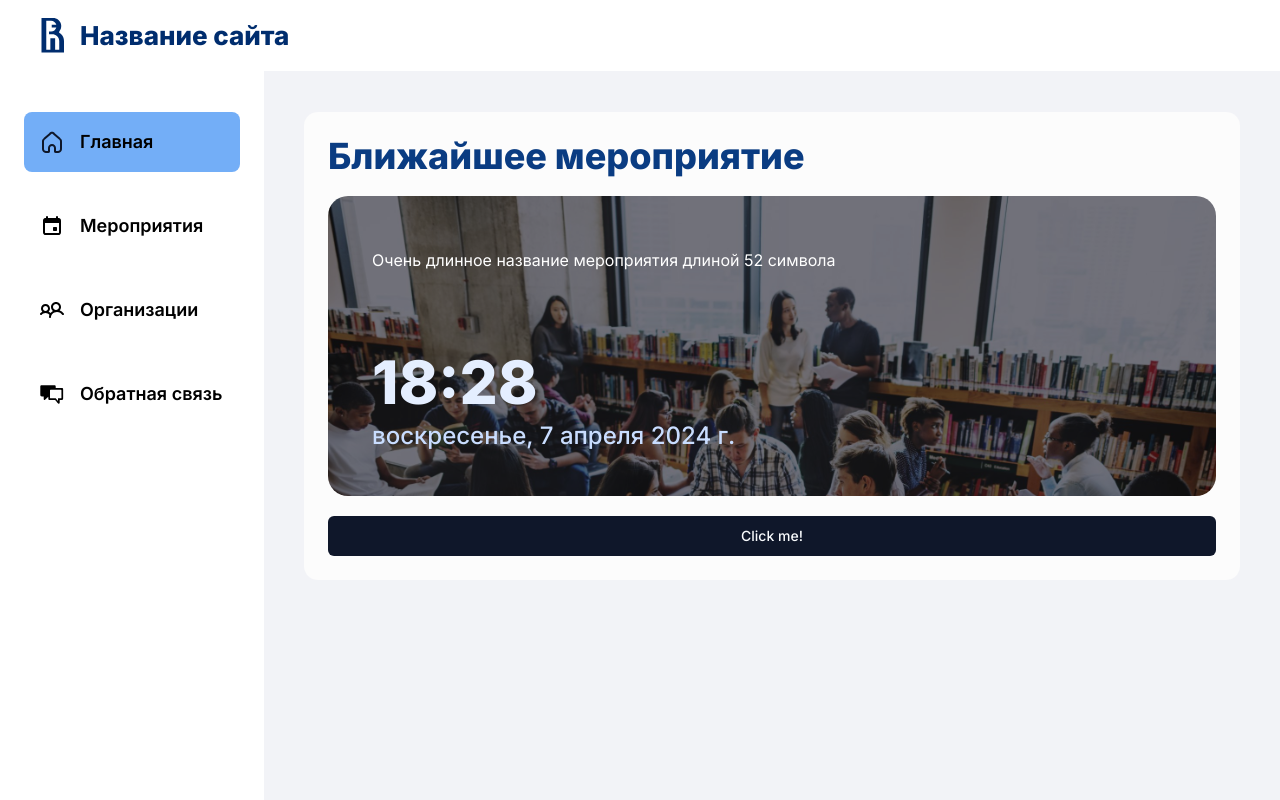
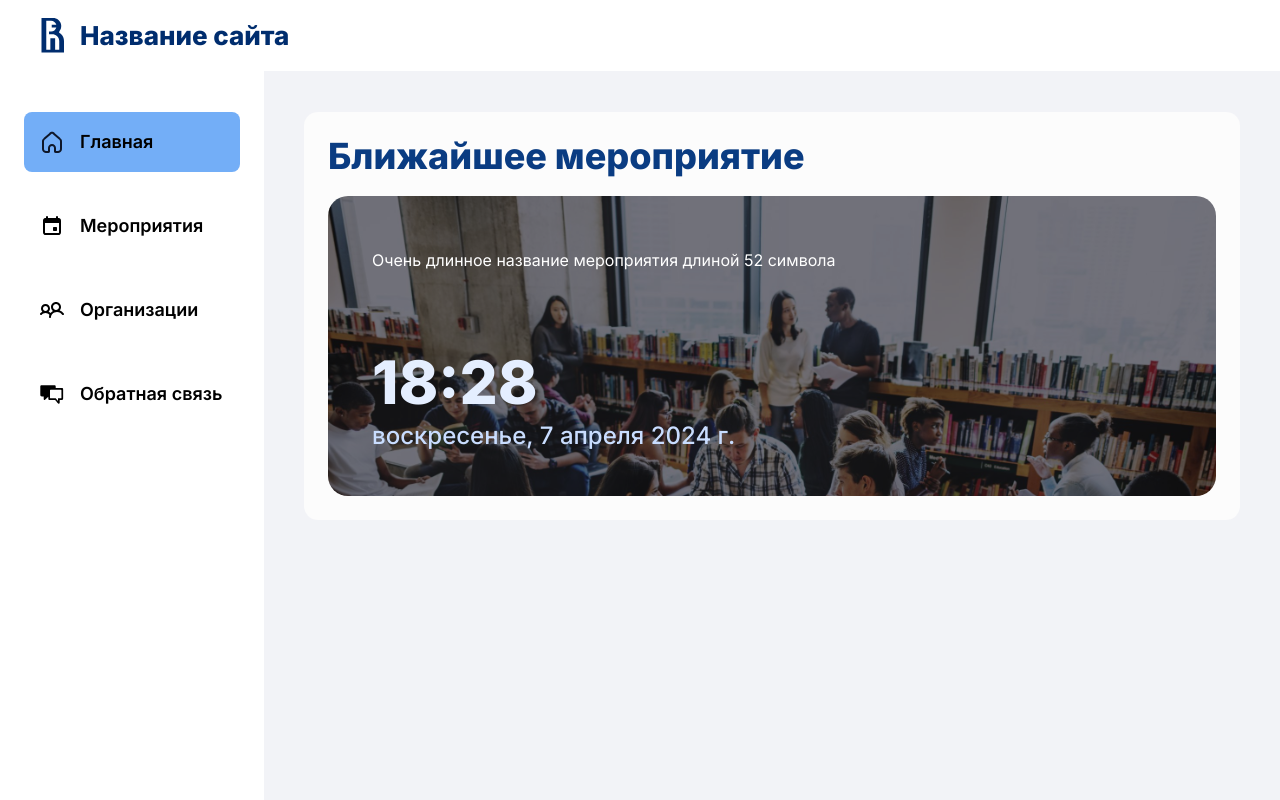
Before and after one commit to mgzephyrr/course_work, a Next.js app in the folder front/: page / in a window 1280 px wide. Built offline with nearby package versions, Linux system fonts and the light colour scheme.

Commit message:
небольшой фикс окна реги и логина

```diff
--- a/front/app/(auth)/layout.tsx
+++ b/front/app/(auth)/layout.tsx
@@ -1,6 +1,6 @@
 const AuthLayout = ( { children }: { children: React.ReactNode } ) => {
     return (
-        <div className="flex h-dvh items-center justify-center
+        <div className="flex min-h-screen items-center justify-center
         bg-auth bg-cover bg-zinc-500 bg-blend-multiply">
             {children}
         </div>
--- a/front/app/(root)/(home)/page.tsx
+++ b/front/app/(root)/(home)/page.tsx
@@ -9,15 +9,16 @@ const Home = () => {
   const now = new Date();
 
   const time = now.toLocaleTimeString('ru-RU', { hour: '2-digit', minute: '2-digit' }); // должна быть дата и время мероприятия
-  const date = (new Intl.DateTimeFormat('ru-RU', { dateStyle: 'full' })).format(now); // должна быть дата и время мероприятия
+  const date = (new Intl.DateTimeFormat('ru-RU', { dateStyle: 'full' })).format(now);   // должна быть дата и время мероприятия
 
-  const onClick = () => {
-    axios.get(session_url + "/events")
-    .then((data) => {
-      console.log(data.data)
-    })
-    .catch()
-  }
+  // надо поменять на вывод самого ближайшего мероприятия
+  //const onClick = () => {
+  //  axios.get(session_url + "/events")
+  //  .then((data) => {
+  //    console.log(data.data)
+  //  })
+  //  .catch()
+  //}
 
   return (
       <section className='flex size-full flex-col gap-5 text-white
@@ -35,9 +36,6 @@ const Home = () => {
             </div>
           </div>
         </div>
-        <Button onClick={onClick}>
-          Click me!
-        </Button>
       </section>
   )
 }
--- a/front/components/auth/sign-up-form.tsx
+++ b/front/components/auth/sign-up-form.tsx
@@ -36,9 +36,8 @@ export const SignUpForm = () => {
 
         axios.post(session_url + "/auth/signup", values)
             .then((data) => {
-                console.log(data)
-                setError(/*data.error*/"");   // ДОПИСАТЬ
-                setSuccess(/*data.error*/""); // ДОПИСАТЬ
+                setError("");
+                setSuccess("На указанный адрес электронной почты отправлено письмо для подтверждения регистрации!");
             })
             .catch((e) => {
                 const expectedErr = "Email already in use";
```
